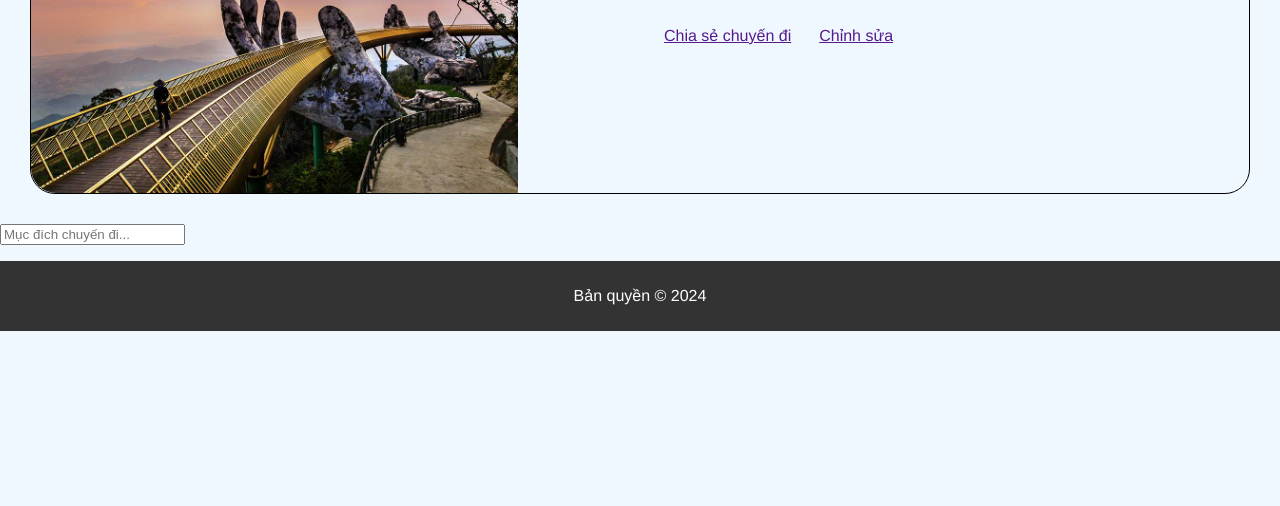
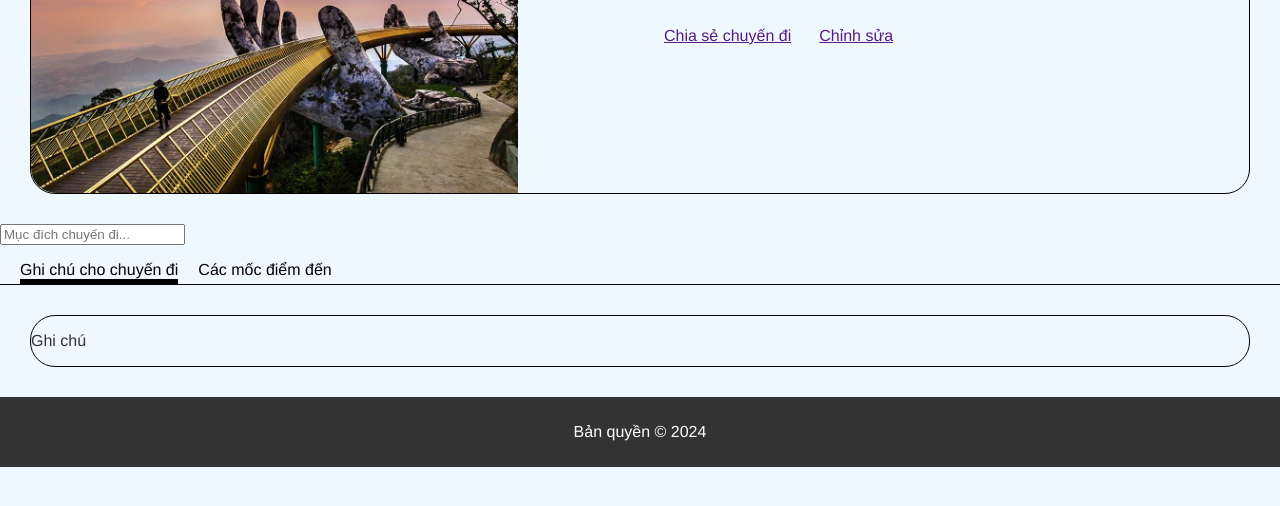
Before and after one commit to tranMinhTien2k3/BTL_XayDungUngDungWeb_N05, a plain HTML site: page src/detailtrip.html in a window 1280 px wide. Shown: the part 222-728 px from the top of the page. Drawn offline with Linux system fonts and the light colour scheme.

Commit message:
css detail trip 1

```diff
--- a/src/detailtrip.html
+++ b/src/detailtrip.html
@@ -7,6 +7,7 @@
     <link rel="stylesheet" href="./public/css/main.css">
     <link rel="stylesheet" href="./public/css/general.css">
     <link rel="stylesheet" href="./public/css/intro.css">
+    <link rel="stylesheet" href="./public/css/detailtrip.css">
     <link rel="stylesheet" href="https://cdnjs.cloudflare.com/ajax/libs/font-awesome/4.7.0/css/font-awesome.min.css">
 </head>
 
@@ -46,14 +47,33 @@
         <form>
             <input type="text" placeholder="Mục đích chuyến đi...">
         </form>
-
+        <div class="nav12">
+            <ul>
+                <li><a class="acti" href="">Ghi chú cho chuyến đi</a></li>
+                <li><a href="">Các mốc điểm đến</a></li>
+            </ul>
+        </div>
+        <div class="container-note">
+            <div class="text-content">
+                <p>Ghi chú</p>
+            </div>
+        </div>
     </main>
 
     <footer>
         <p>Bản quyền © 2024</p>
     </footer>
-
-    <script src="./public/js/intro.js"></script>
+    <script>
+        document.querySelectorAll('.nav12 ul li a').forEach(function (link) {
+            link.addEventListener('click', function (event) {
+                event.preventDefault();
+                document.querySelectorAll('.nav12 ul li a').forEach(function (a) {
+                    a.classList.remove('acti');
+                });
+                this.classList.add('acti');
+            });
+        });
+    </script>
 </body>
 
 </html>
--- /dev/null
+++ b/src/public/css/detailtrip.css
@@ -0,0 +1,25 @@
+.nav12 ul {
+    border-bottom: 1px solid black;
+    display: flex;
+    padding: 0px;
+}
+
+.nav12 li {
+    float: left;
+    display: inline;
+}
+
+.nav12 a {
+    display: block;
+    margin-left: 20px;
+    color: black;
+    text-decoration: none;
+}
+
+.nav12 a:hover {
+    background-color: rgb(148, 99, 34);
+}
+
+.acti {
+    border-bottom: 5px solid black
+}
```
